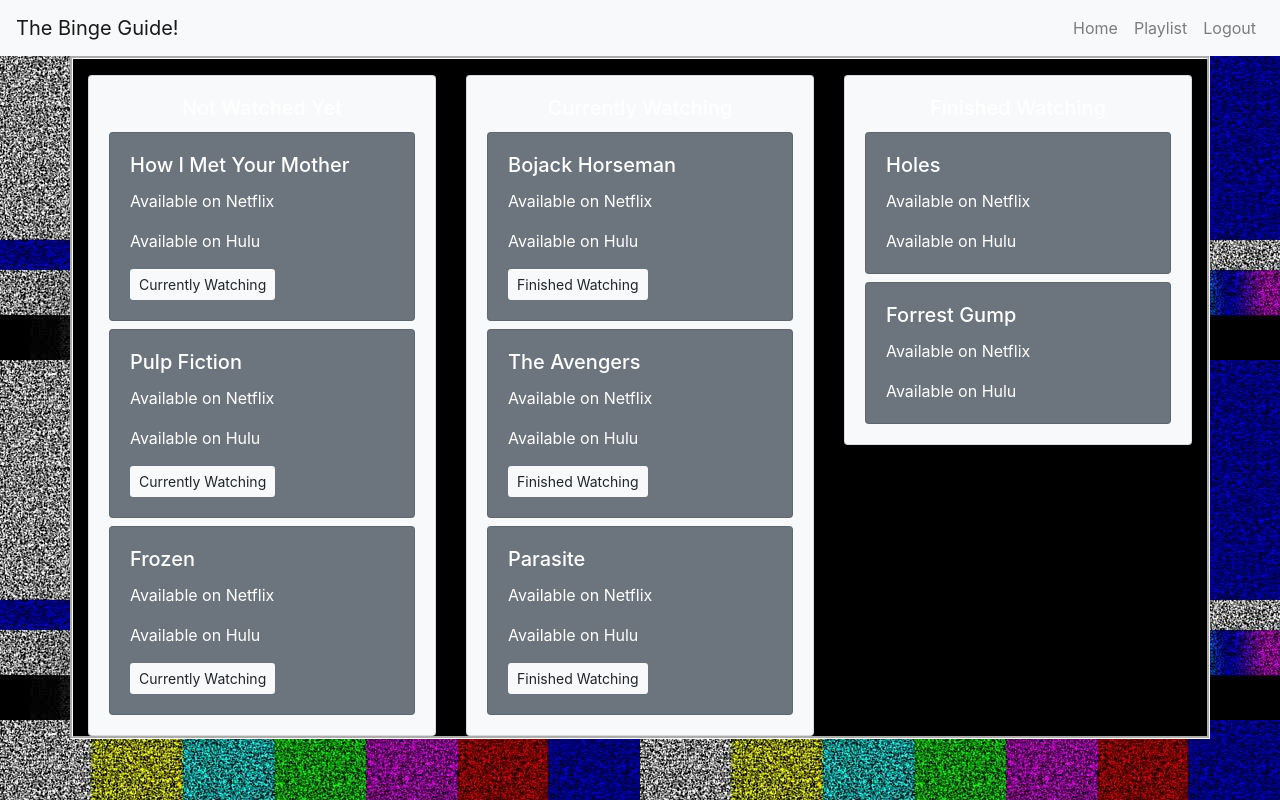
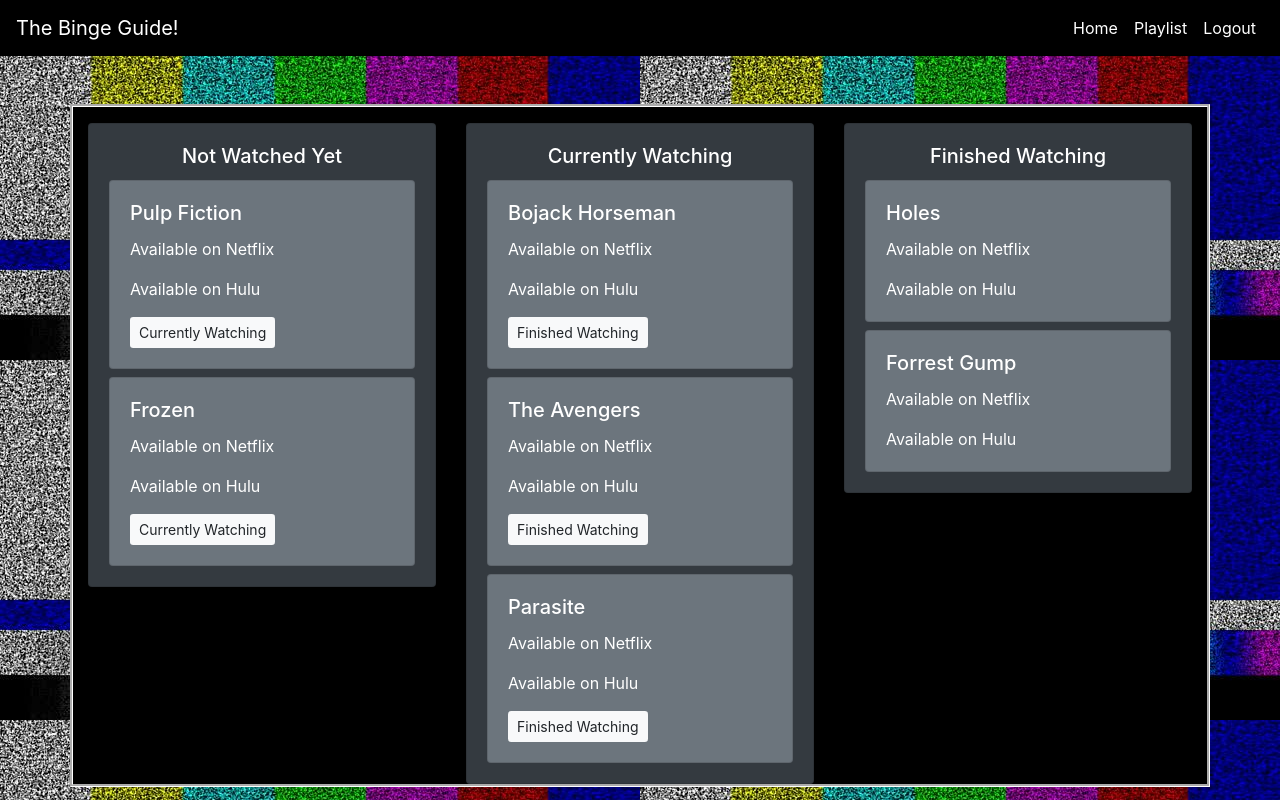
Before and after one commit to Shelrothman/jmsj, a Node server app: page /playlist in a window 1280 px wide. Run offline with Node 20, Linux system fonts and the light colour scheme; some libraries are stand-ins or nearby versions.

Commit message:
reformatted and added static image

```diff
--- a/config/config.json
+++ b/config/config.json
@@ -3,7 +3,7 @@
     "username": "root",
 
 
-    "password": "bones",
+    "password": "hyunmh98",
     "database": "binge_db",
     "host": "127.0.0.1",
     "dialect": "mysql"
--- a/public/stylesheets/style.css
+++ b/public/stylesheets/style.css
@@ -19,5 +19,4 @@
 .navbar {
   background-color: black;
   color: white;
-
 }
--- a/views/layouts/main.handlebars
+++ b/views/layouts/main.handlebars
@@ -17,8 +17,8 @@
 </head>
 
 <body>
-	<nav class="navbar navbar-expand-lg navbar-light bg-light">
-		<a class="navbar-brand" href="/search">The Binge Guide!</a>
+	<nav class="navbar navbar-expand-lg navbar-light">
+		<a class="navbar-brand text-white" href="/search">The Binge Guide!</a>
 		<button class="navbar-toggler" type="button" data-toggle="collapse" data-target="#navbarNav"
 			aria-controls="navbarNav" aria-expanded="false" aria-label="Toggle navigation">
 			<span class="navbar-toggler-icon"></span>
@@ -26,13 +26,13 @@
 		<div class="collapse navbar-collapse" id="navbarNav">
 			<ul class="navbar-nav ml-auto">
 				<li class="nav-item">
-					<a class="nav-link" id="search" href="search">Home</a>
+					<a class="nav-link text-white" id="search" href="search">Home</a>
 				</li>
 				<li class="nav-item">
-					<a class="nav-link" id="playlist" href="playlist">Playlist</a>
+					<a class="nav-link text-white" id="playlist" href="playlist">Playlist</a>
 				</li>
 				<li class="nav-item">
-					<a class="nav-link" href="login.html">Logout</a>
+					<a class="nav-link text-white" href="login.html">Logout</a>
 				</li>
 			</ul>
 		</div>
--- /dev/null
+++ b/views/partials/cards/cards-block.handlebars
@@ -0,0 +1,9 @@
+<div class="card bg-secondary mt-2">
+    <div class="card-body">
+        <h5 class="card-title">Test</h5>
+        <p class="card-text">Available on Test</p>
+        <button type="submit" class="btn btn-default bg-light btn-sm bt-sm">Currently
+            Watching
+        </button>
+    </div>
+</div>
--- a/views/playlist.handlebars
+++ b/views/playlist.handlebars
@@ -1,24 +1,15 @@
-<div class="container">
+<div class="container mt-5">
     <div class="row">
         <div class="col-sm-12 col-md-3 col-lg-4 mt-3">
-            <div class="card bg-light">
+            <div class="card bg-dark">
                 <div class="card-body">
                     <h5 class="card-title text-center">Not Watched Yet</h5>
-                    <div class="card bg-secondary">
-                        <div class="card-body">
-                            <h5 class="card-title">How I Met Your Mother</h5>
-                            <p class="card-text">Available on Netflix</p>
-                            <p class="card-text">Available on Hulu</p>
-                            <button type="submit" class="btn btn-default bg-light btn-sm bt-sm">Currently
-                                Watching</button>
-                        </div>
-                    </div>
                     <div class="card bg-secondary mt-2">
                         <div class="card-body">
                             <h5 class="card-title">Pulp Fiction</h5>
                             <p class="card-text">Available on Netflix</p>
                             <p class="card-text">Available on Hulu</p>
-                            <button type="submit" class="btn btn-default bg-light btn-sm bt-sm">Currently
+                            <button type="submit" class="btn btn-default bg-light btn-sm bt-sm currentwatch">Currently
                                 Watching</button>
                         </div>
                     </div>
@@ -35,15 +26,15 @@
             </div>
         </div>
         <div class="col-sm-12 col-md-3 col-lg-4 mt-3">
-            <div class="card bg-light">
+            <div class="card bg-dark">
                 <div class="card-body">
                     <h5 class="card-title text-center">Currently Watching</h5>
-                    <div class="card bg-secondary">
+                    <div class="card bg-secondary mt-2">
                         <div class="card-body">
                             <h5 class="card-title">Bojack Horseman</h5>
                             <p class="card-text">Available on Netflix</p>
                             <p class="card-text">Available on Hulu</p>
-                            <button type="submit" class="btn btn-default bg-light btn-sm bt-sm">Finished
+                            <button type="submit" class="btn btn-default bg-light btn-sm bt-sm finishwatch">Finished
                                 Watching</button>
                         </div>
                     </div>
@@ -69,7 +60,7 @@
             </div>
         </div>
         <div class="col-sm-12 col-md-3 col-lg-4 mt-3">
-            <div class="card bg-light">
+            <div class="card bg-dark">
                 <div class="card-body">
                     <h5 class="card-title text-center">Finished Watching</h5>
                     <div class="card bg-secondary">
--- a/views/search.handlebars
+++ b/views/search.handlebars
@@ -9,7 +9,7 @@
                     <div class="form-group mt-3">
                         <input id="search-term" class="form-control" type="text" placeholder="Enter show or movie name">
                     </div>
-                    <div class="text-center">
+                    <div class="text-center mb-2">
                         <button id="search-button" type="button" class="btn btn-primary">Search!</button>
                     </div>
                 </form>
@@ -17,12 +17,12 @@
     </div>
 </div>
 <div class="container">
-    <div class="row mt-4 justify-content-center">
+    <div class="row mt-4 justify-content-center mb-4">
         <div class="col-sm-12 col-md-10 col-lg-10">
             <div class="bg-secondary">
                 <div class="card text-center">
                     <img id="picture" class="card-img-top"
-                        src="https://utellyassets9-1.imgix.net/api/Images/4e4d50a0040fd4500193202edbafce6a/Redirect"
+                        src="/public/stylesheets/platforms.png"
                         alt="Search Image">
                     <div class="card-body bg-secondary">
                         <h5 id="title" class="card-title"></h5>
```
Also changed, not shown: public/stylesheets/platforms.png (added).
